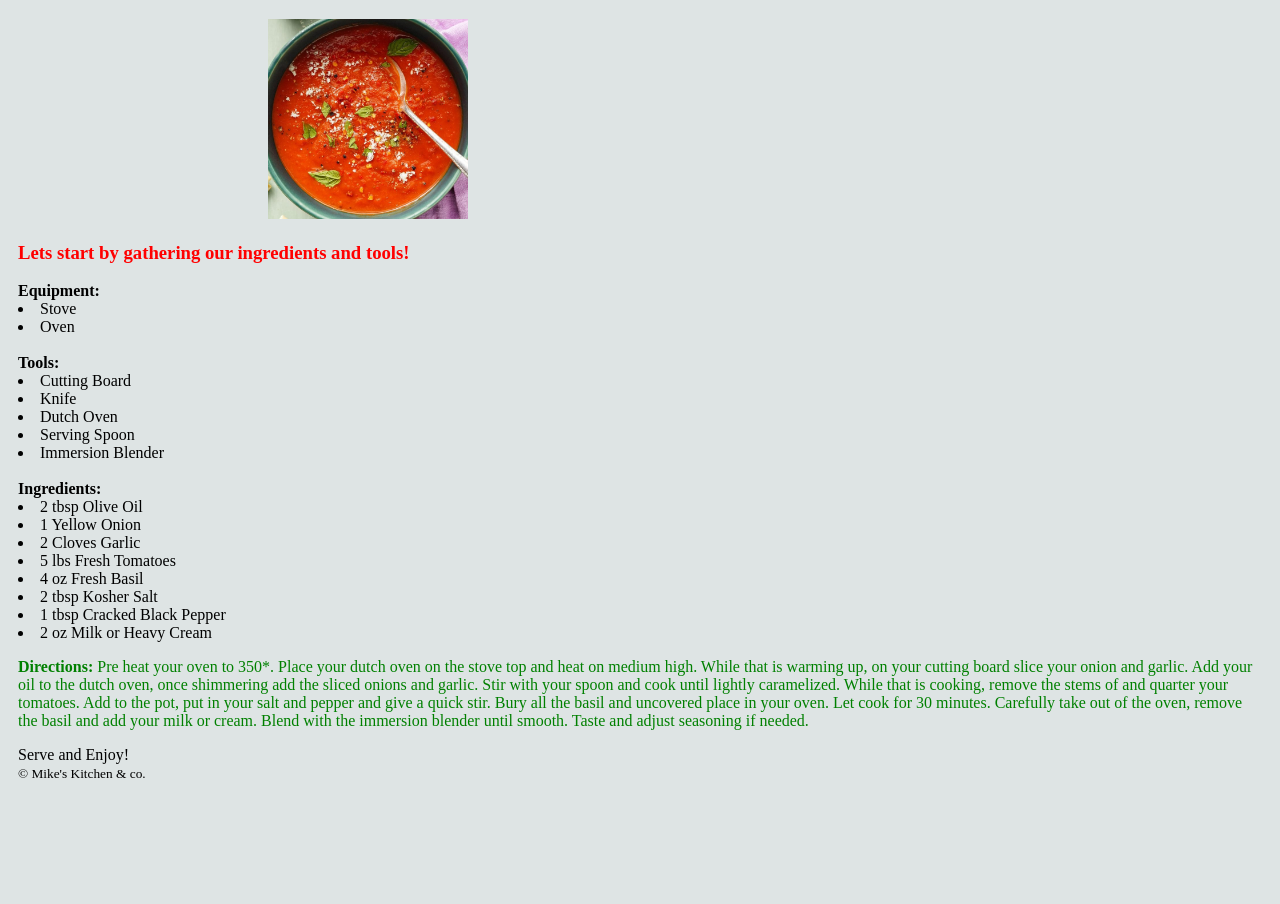
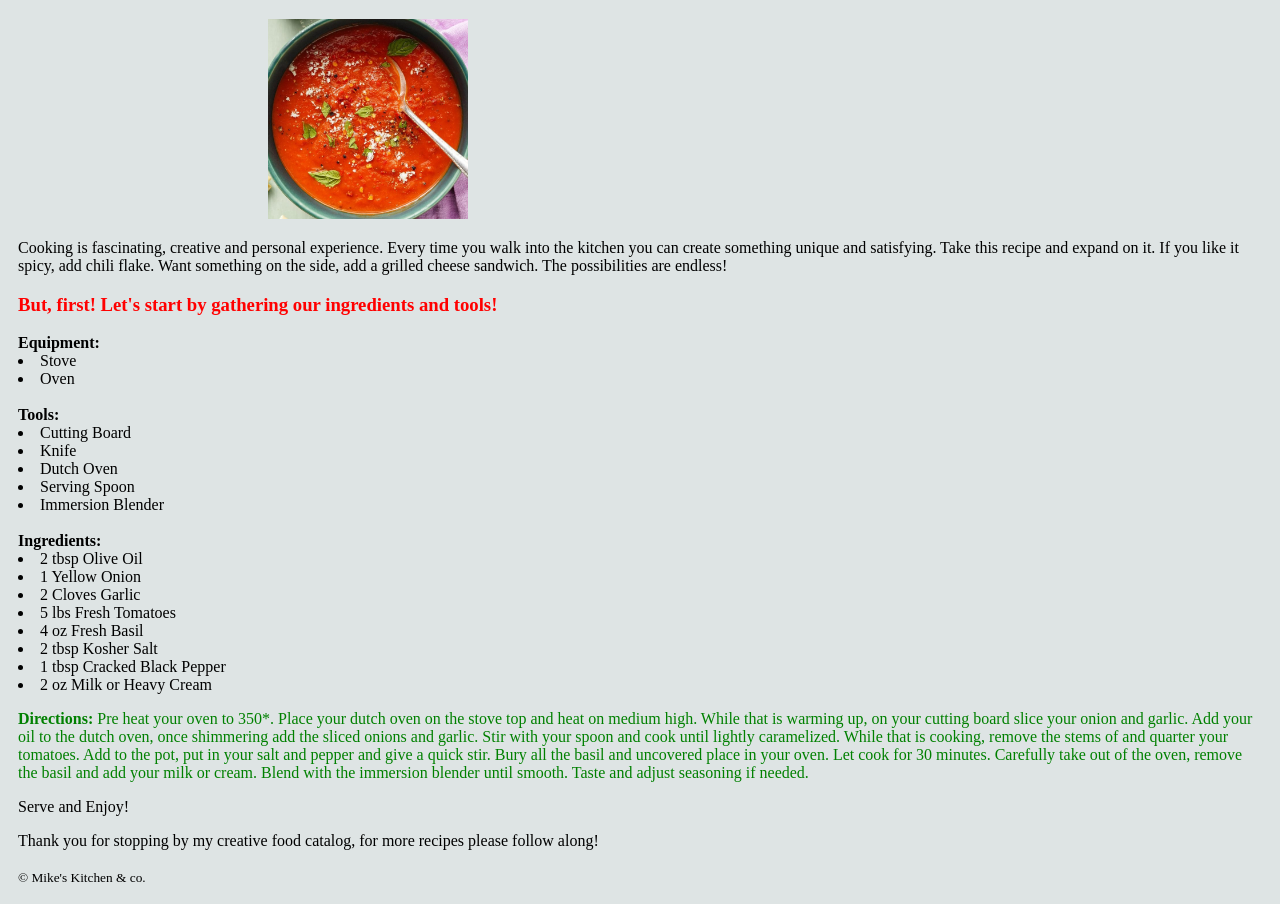
Before and after one commit to STL-LC101-Sept-22/js-assignment-4-html-me-something-mrefried, a website: page index.html in a window 1280 px wide. Shown: the part 119-1023 px from the top of the page. Before the commit the page ends 919 px from the top, so only its background shows below. Drawn offline with Linux system fonts and the light colour scheme.

Commit message:
version 5

```diff
--- a/index.html
+++ b/index.html
@@ -7,7 +7,10 @@
       <h1> How to make the best Roasted Tomato Soup! </h1>
    </header>
    <img src="./images/tomatosoup.jpg" width="200px">
-         <h3><div id="mainHeading"> Lets start by gathering our ingredients and tools!</h3></div>
+   <p> Cooking is fascinating, creative and personal experience. Every time you walk into the kitchen you can create something unique and satisfying.
+      Take this recipe and expand on it. If you like it spicy, add chili flake. Want something on the side, add a grilled cheese sandwich. The possibilities are endless!
+   </p>
+   <h3><div id="mainHeading"> But, first! Let's start by gathering our ingredients and tools!</h3></div>
       <article>
             <b>Equipment:</b>
             <li>Stove</li>
@@ -40,9 +43,10 @@
          Add your oil to the dutch oven, once shimmering add the sliced onions and garlic. Stir with your spoon and cook until lightly caramelized. While that is cooking, remove the stems of and quarter your tomatoes. Add to the pot, put in your salt and pepper and give a quick stir. Bury all the basil and uncovered place in your oven.
          Let cook for 30 minutes. Carefully take out of the oven, remove the basil and add your milk or cream. Blend with the immersion blender until smooth. Taste and adjust seasoning if needed. </p></div>
       </article>
-
-      <footer>Serve and Enjoy!</footer>
-      <small>&copy Mike's Kitchen &amp co.</small>
+      <p>Serve and Enjoy!</p>
+      <footer>Thank you for stopping by my creative food catalog, for more recipes please follow along!</footer>
+      <br>
+         <small> &copy; Mike's Kitchen &amp; co.</small>
       <!-- Write your HTML in this file! -->
    </main>
    </body>
```
